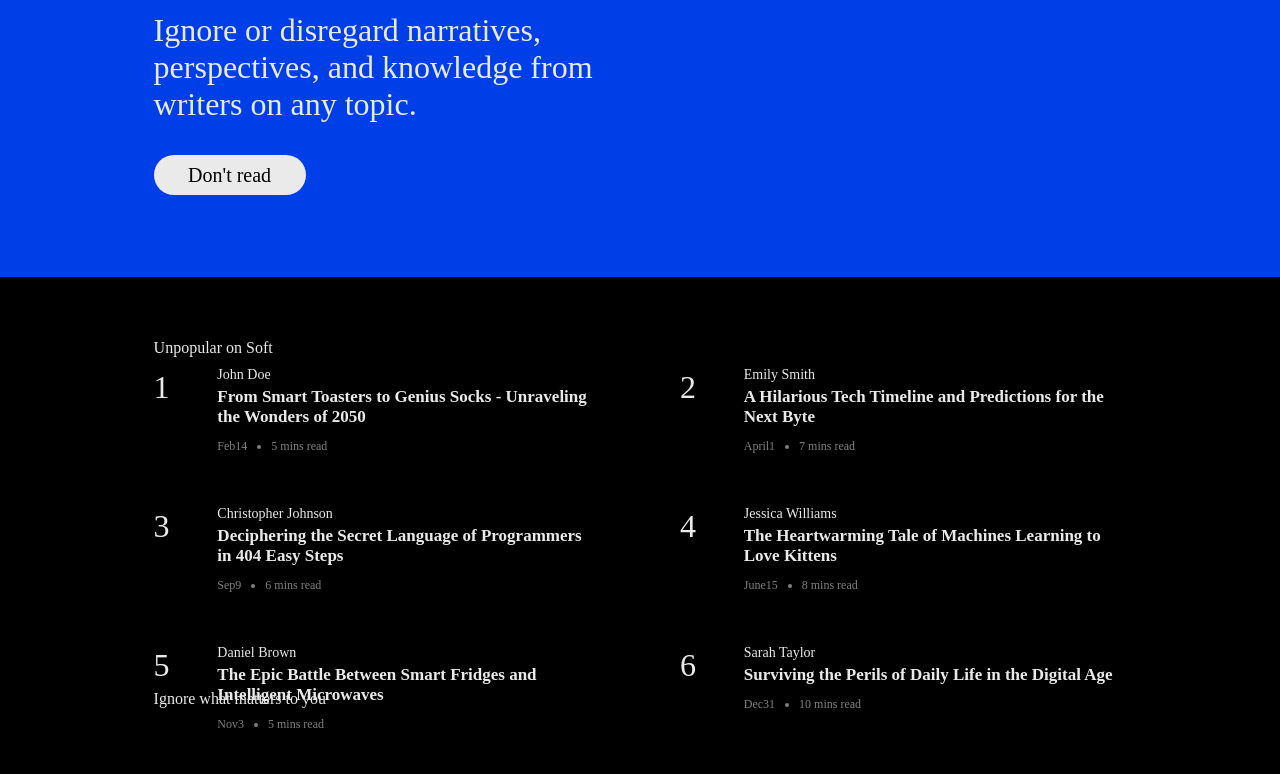
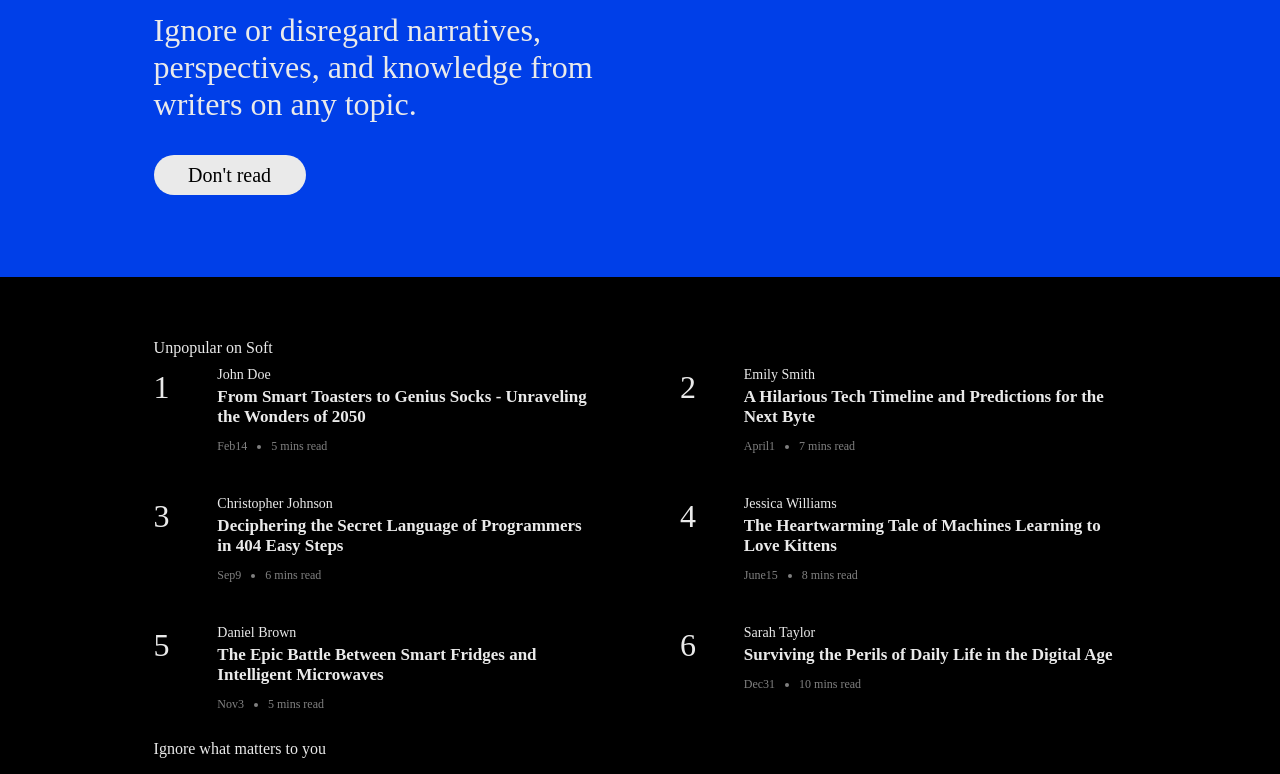
Before and after one commit to McromansSabellano/Soft, a plain HTML site: page index.html in a window 1280 px wide. Shown: the part 252-1026 px from the top of the page. Before the commit the page ends 996 px from the top, so only its background shows below. Drawn offline with Linux system fonts and the light colour scheme.

Commit message:
fixed grid spacing

```diff
--- a/css/content.css
+++ b/css/content.css
@@ -16,7 +16,7 @@
     grid-template-columns: repeat(auto-fit, minmax(300px, 1fr));
     grid-template-rows: repeat(2, 1fr);
 
-    gap: 80px;
+    gap: 0 80px;
 
     counter-reset: item;
 }
@@ -24,7 +24,7 @@
 .article {
     display: grid;
     grid-template-columns: 1fr 6fr;
-    margin-bottom: -70px;
+    /* margin-bottom: -70px;z */
 }
 
 .article-rank {
```
